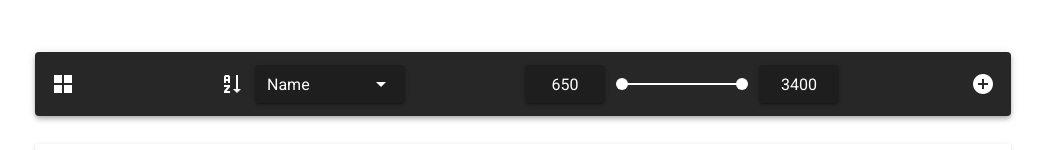
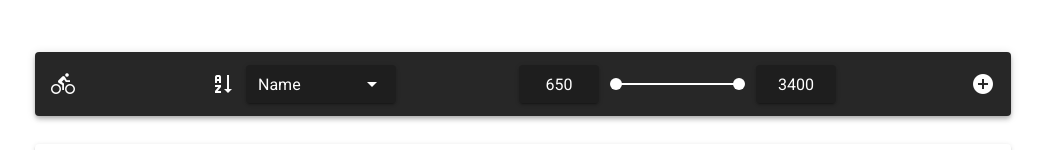
Before and after one commit to jan-golda/PW-BikesList, a Vue app: page / in a window 1280 px wide. Shown: the top 150 px of the page, without its empty margins (117-1162 px from the left). Built offline with nearby package versions, Linux system fonts and the light colour scheme.

Commit message:
Removed view toggle

```diff
--- a/src/components/Bike.vue
+++ b/src/components/Bike.vue
@@ -34,10 +34,6 @@ export default {
       type: String,
       required: true,
     },
-    horizontal: {
-      type: Boolean,
-      default: false,
-    },
     image: String,
     description: String,
     price: Number,
--- a/src/components/BikeList.vue
+++ b/src/components/BikeList.vue
@@ -1,7 +1,6 @@
 <template>
   <div>
     <BikeListControls
-      :view.sync="view"
       :sort-direction.sync="sortDirection"
       :sort-property.sync="sortProperty"
       :price-range.sync="priceRange"
@@ -14,11 +13,9 @@
       <v-col
         v-for="bike in bikes"
         v-bind:key="bike.id"
-        :cols="12"
-        :sm="view === 'list' ? 12 : 6"
-        :md="view === 'list' ? 12 : 4"
+        cols="12"
       >
-        <Bike v-bind="bike" :horizontal="view === 'list'" />
+        <Bike v-bind="bike" />
       </v-col>
     </v-row>
   </div>
@@ -38,7 +35,6 @@ export default {
   },
   data() {
     return {
-      view: "list",
       priceRange: [0, 0],
       sortDirection: "ascending",
       sortProperty: "name",
--- a/src/components/BikeListControls.vue
+++ b/src/components/BikeListControls.vue
@@ -1,8 +1,6 @@
 <template>
   <v-toolbar rounded dark>
-    <v-btn icon @click="toggleView">
-      <v-icon> mdi-view-{{ otherView }} </v-icon>
-    </v-btn>
+    <v-icon>mdi-bike</v-icon>
     <v-spacer />
     <v-btn icon @click="toggleSortDirection">
       <v-icon>
@@ -84,7 +82,6 @@ const propertiesTypes = {
 export default {
   name: "BikeListControls",
   props: {
-    view: String,
     sortDirection: String,
     sortProperty: String,
     priceRange: Array,
@@ -97,18 +94,12 @@ export default {
     };
   },
   computed: {
-    otherView() {
-      return this.view === "list" ? "grid" : "list";
-    },
     otherSortDirection() {
       return this.sortDirection === "ascending" ? "descending" : "ascending";
     },
     ...mapGetters(["minBikePrice", "maxBikePrice"]),
   },
   methods: {
-    toggleView() {
-      this.$emit("update:view", this.otherView);
-    },
     toggleSortDirection() {
       this.$emit("update:sortDirection", this.otherSortDirection);
     },
```
